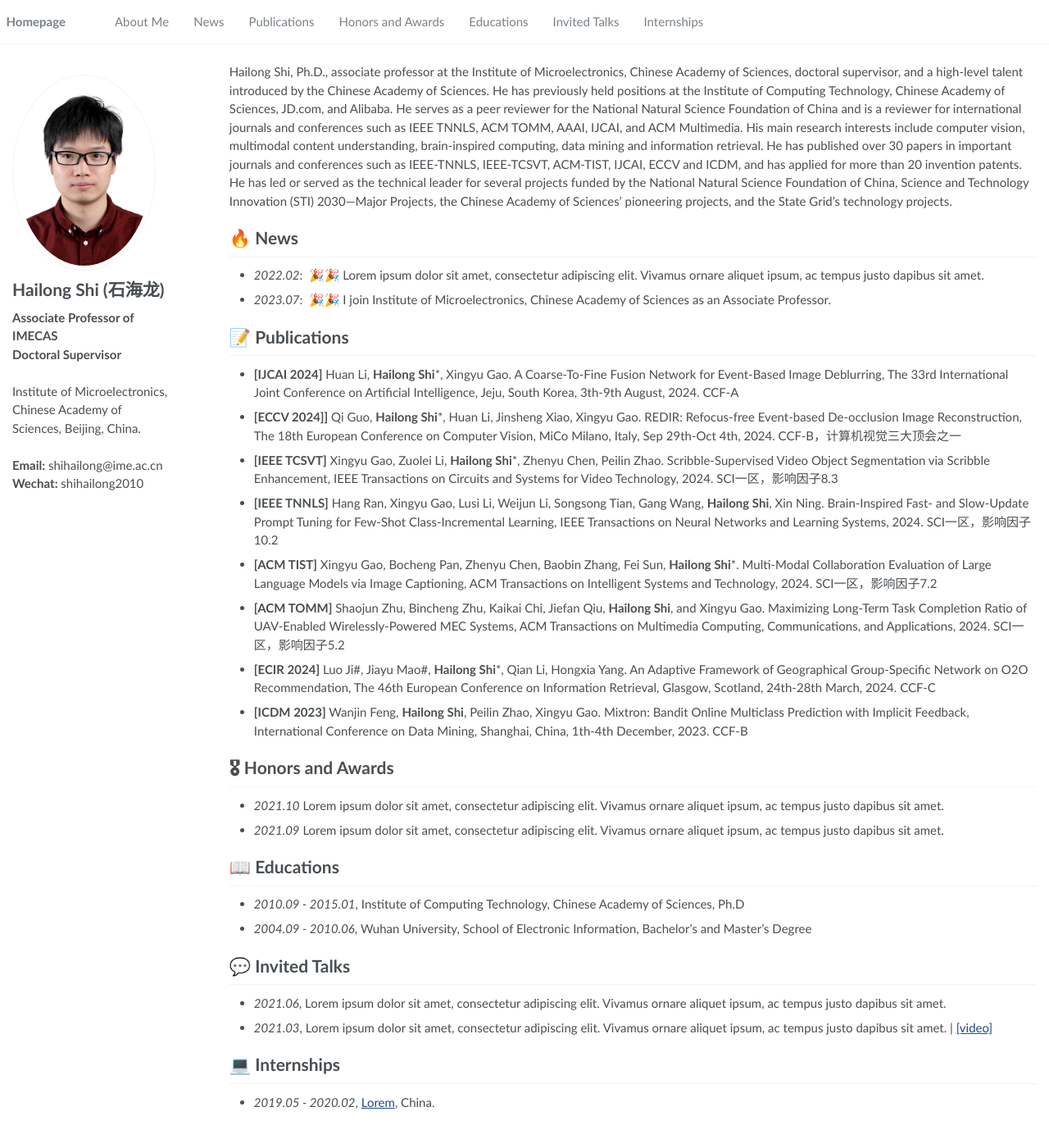
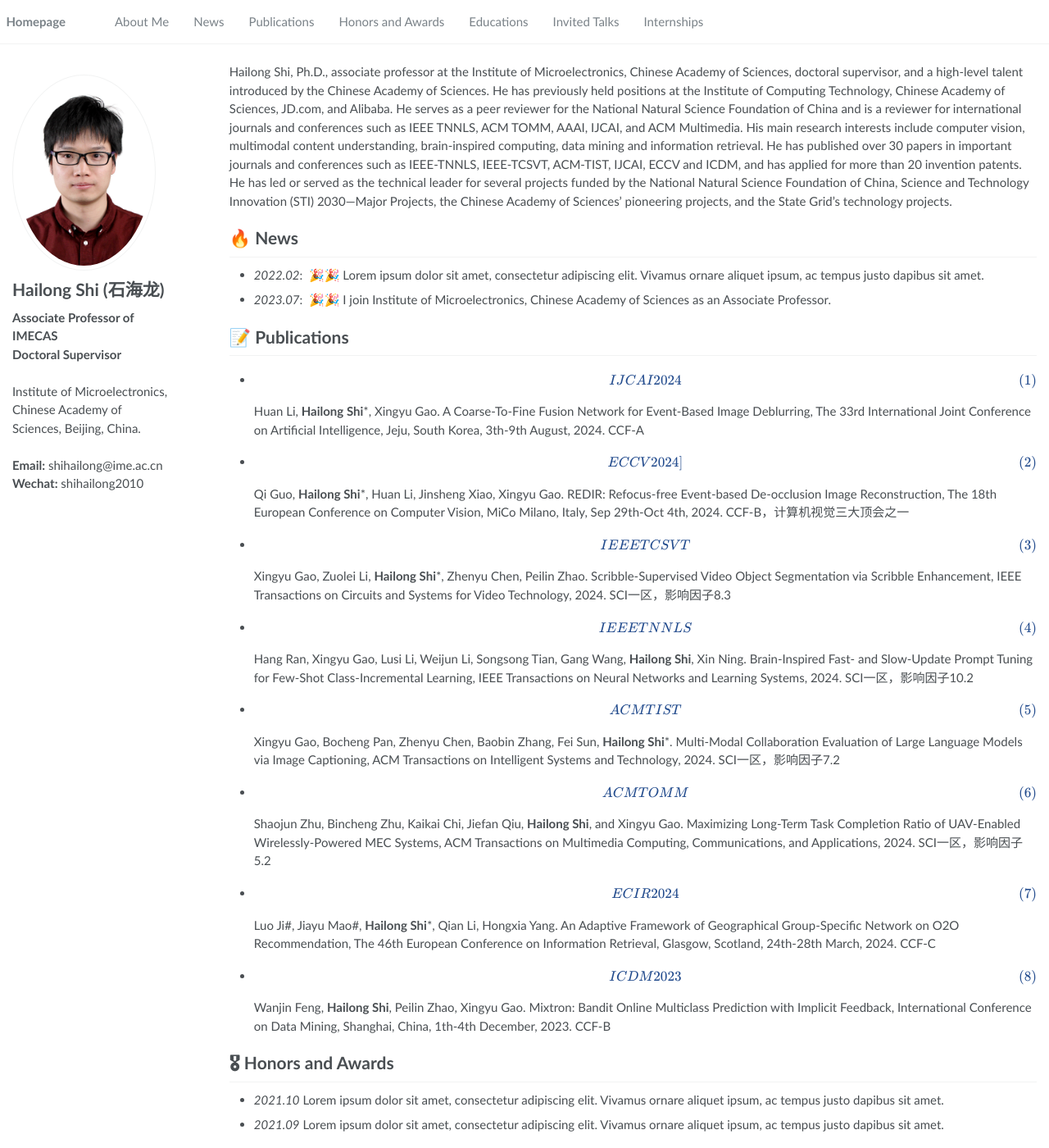
Before and after one commit to shihailong/shihailong.github.io, a Jekyll site: the page built from _pages/about.md, in a window 1280 px wide and 1400 px high. Shown: the whole window at 82% size. Built offline with Jekyll 4.4.1, drawn with Linux system fonts in a browser that asks for light colours; formulas are drawn with MathJax 3.

Commit message:
Update about.md

```diff
--- a/_pages/about.md
+++ b/_pages/about.md
@@ -40,14 +40,14 @@ Hailong Shi, Ph.D., associate professor at the Institute of Microelectronics, Ch
 </div>
 -->
 
-- **\[IJCAI 2024\]** Huan Li, **Hailong Shi***, Xingyu Gao. A Coarse-To-Fine Fusion Network for Event-Based Image Deblurring, The 33rd International Joint Conference on Artificial Intelligence, Jeju, South Korea, 3th-9th August, 2024. CCF-A
-- **\[ECCV 2024]\]** Qi Guo, **Hailong Shi***, Huan Li, Jinsheng Xiao, Xingyu Gao. REDIR: Refocus-free Event-based De-occlusion Image Reconstruction, The 18th European Conference on Computer Vision, MiCo Milano, Italy, Sep 29th-Oct 4th, 2024. CCF-B，计算机视觉三大顶会之一
-- **\[IEEE TCSVT\]** Xingyu Gao, Zuolei Li, **Hailong Shi***, Zhenyu Chen, Peilin Zhao. Scribble-Supervised Video Object Segmentation via Scribble Enhancement, IEEE Transactions on Circuits and Systems for Video Technology, 2024. SCI一区，影响因子8.3
-- **\[IEEE TNNLS\]** Hang Ran, Xingyu Gao, Lusi Li, Weijun Li, Songsong Tian, Gang Wang, **Hailong Shi**, Xin Ning. Brain-Inspired Fast- and Slow-Update Prompt Tuning for Few-Shot Class-Incremental Learning, IEEE Transactions on Neural Networks and Learning Systems, 2024. SCI一区，影响因子10.2
-- **\[ACM TIST\]** Xingyu Gao, Bocheng Pan, Zhenyu Chen, Baobin Zhang, Fei Sun, **Hailong Shi***. Multi-Modal Collaboration Evaluation of Large Language Models via Image Captioning, ACM Transactions on Intelligent Systems and Technology, 2024. SCI一区，影响因子7.2
-- **\[ACM TOMM\]** Shaojun Zhu, Bincheng Zhu, Kaikai Chi, Jiefan Qiu, **Hailong Shi**, and Xingyu Gao. Maximizing Long-Term Task Completion Ratio of UAV-Enabled Wirelessly-Powered MEC Systems, ACM Transactions on Multimedia Computing, Communications, and Applications, 2024. SCI一区，影响因子5.2
-- **\[ECIR 2024\]** Luo Ji#, Jiayu Mao#, **Hailong Shi***, Qian Li, Hongxia Yang. An Adaptive Framework of Geographical Group-Specific Network on O2O Recommendation, The 46th European Conference on Information Retrieval, Glasgow, Scotland, 24th-28th March, 2024. CCF-C
-- **\[ICDM 2023\]** Wanjin Feng, **Hailong Shi**, Peilin Zhao, Xingyu Gao. Mixtron: Bandit Online Multiclass Prediction with Implicit Feedback, International Conference on Data Mining, Shanghai, China, 1th-4th December, 2023. CCF-B
+- **<font color = "#224B8D">\[IJCAI 2024\]</font>** Huan Li, **Hailong Shi***, Xingyu Gao. A Coarse-To-Fine Fusion Network for Event-Based Image Deblurring, The 33rd International Joint Conference on Artificial Intelligence, Jeju, South Korea, 3th-9th August, 2024. CCF-A
+- **<font color = "#224B8D">\[ECCV 2024]\]</font>** Qi Guo, **Hailong Shi***, Huan Li, Jinsheng Xiao, Xingyu Gao. REDIR: Refocus-free Event-based De-occlusion Image Reconstruction, The 18th European Conference on Computer Vision, MiCo Milano, Italy, Sep 29th-Oct 4th, 2024. CCF-B，计算机视觉三大顶会之一
+- **<font color = "#224B8D">\[IEEE TCSVT\]</font>** Xingyu Gao, Zuolei Li, **Hailong Shi***, Zhenyu Chen, Peilin Zhao. Scribble-Supervised Video Object Segmentation via Scribble Enhancement, IEEE Transactions on Circuits and Systems for Video Technology, 2024. SCI一区，影响因子8.3
+- **<font color = "#224B8D">\[IEEE TNNLS\]</font>** Hang Ran, Xingyu Gao, Lusi Li, Weijun Li, Songsong Tian, Gang Wang, **Hailong Shi**, Xin Ning. Brain-Inspired Fast- and Slow-Update Prompt Tuning for Few-Shot Class-Incremental Learning, IEEE Transactions on Neural Networks and Learning Systems, 2024. SCI一区，影响因子10.2
+- **<font color = "#224B8D">\[ACM TIST\]</font>** Xingyu Gao, Bocheng Pan, Zhenyu Chen, Baobin Zhang, Fei Sun, **Hailong Shi***. Multi-Modal Collaboration Evaluation of Large Language Models via Image Captioning, ACM Transactions on Intelligent Systems and Technology, 2024. SCI一区，影响因子7.2
+- **<font color = "#224B8D">\[ACM TOMM\]</font>** Shaojun Zhu, Bincheng Zhu, Kaikai Chi, Jiefan Qiu, **Hailong Shi**, and Xingyu Gao. Maximizing Long-Term Task Completion Ratio of UAV-Enabled Wirelessly-Powered MEC Systems, ACM Transactions on Multimedia Computing, Communications, and Applications, 2024. SCI一区，影响因子5.2
+- **<font color = "#224B8D">\[ECIR 2024\]</font>** Luo Ji#, Jiayu Mao#, **Hailong Shi***, Qian Li, Hongxia Yang. An Adaptive Framework of Geographical Group-Specific Network on O2O Recommendation, The 46th European Conference on Information Retrieval, Glasgow, Scotland, 24th-28th March, 2024. CCF-C
+- **<font color = "#224B8D">\[ICDM 2023\]</font>** Wanjin Feng, **Hailong Shi**, Peilin Zhao, Xingyu Gao. Mixtron: Bandit Online Multiclass Prediction with Implicit Feedback, International Conference on Data Mining, Shanghai, China, 1th-4th December, 2023. CCF-B
 
 # 🎖 Honors and Awards
 - *2021.10* Lorem ipsum dolor sit amet, consectetur adipiscing elit. Vivamus ornare aliquet ipsum, ac tempus justo dapibus sit amet.
```
